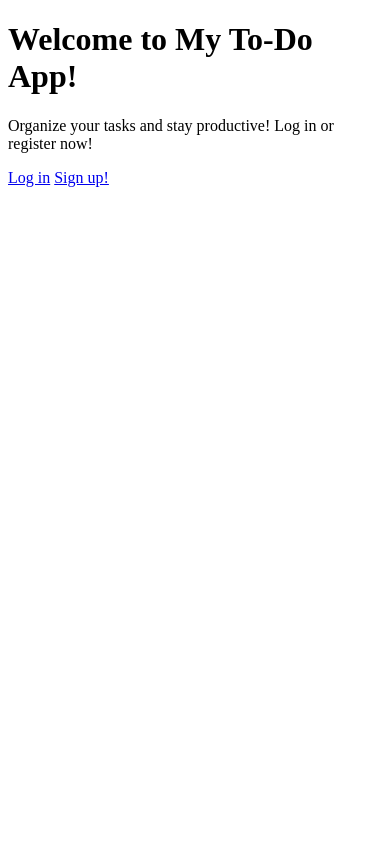
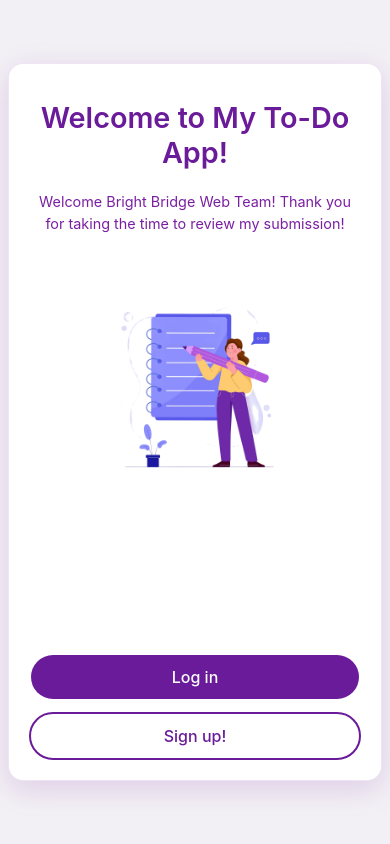
Before and after one commit to notacoham/todo_app_project, a Django app: page / in a window 390 px wide. Run offline with Django 5.2, Linux system fonts and the light colour scheme.

Commit message:
feat: add initial styling to login/register flow as well as home screen

```diff
--- /dev/null
+++ b/tasks/static/tasks/css/home.css
@@ -0,0 +1,150 @@
+body {
+  background-color: #f3f0f5;
+  display: flex;
+  min-height: 100vh;
+  margin: 0;
+  font-family: "Inter", Arial, sans-serif;
+  justify-content: center;
+  align-items: center;
+  padding: 1rem;
+  box-sizing: border-box;
+}
+
+.container {
+  background-color: white;
+  border-radius: 15px;
+  box-shadow: 0 8px 30px rgba(100, 0, 150, 0.15);
+  padding: 2rem;
+  max-width: 500px;
+  width: 100%;
+  min-height: 80vh;
+  text-align: center;
+  display: flex;
+  flex-direction: column;
+  justify-content: space-between;
+  position: relative;
+  border: 1px solid rgba(100, 0, 150, 0.1);
+  box-sizing: border-box;
+}
+
+.content-wrapper {
+  flex: 1;
+  display: flex;
+  flex-direction: column;
+  justify-content: flex-start;
+  padding: 1rem 0;
+  max-height: 75%;
+  gap: 1rem;
+}
+
+.title {
+  color: #6a1b9a;
+  font-size: clamp(1.8rem, 5vw, 2.5rem);
+  margin: 0 0 0.5rem;
+  font-weight: 600;
+}
+
+.sub-title {
+  color: #7b1fa2;
+  font-size: clamp(0.9rem, 3vw, 1.1rem);
+  margin: 0 0 1rem;
+  line-height: 1.5;
+}
+
+.home-image {
+  max-width: 70%;
+  height: auto;
+  margin: 1rem auto;
+  object-fit: contain;
+  max-height: 35vh;
+}
+
+.button-container {
+  display: flex;
+  gap: 1rem;
+  justify-content: center;
+  flex-wrap: wrap;
+  padding: 1rem 0 0;
+  width: 100%;
+}
+
+.button {
+  text-decoration: none;
+  padding: 12px 24px;
+  border-radius: 25px;
+  font-weight: 500;
+  transition: all 0.3s ease;
+  min-width: 120px;
+  display: inline-block;
+}
+
+.main-btn {
+  background-color: #6a1b9a;
+  color: white;
+}
+
+.main-btn:hover {
+  background-color: #4a148c;
+  box-shadow: 0 4px 12px rgba(106, 27, 154, 0.3);
+}
+
+.sub-btn {
+  background-color: #fff;
+  color: #6a1b9a;
+  border: 2px solid #6a1b9a;
+}
+
+.sub-btn:hover {
+  background-color: #f8f1ff;
+  box-shadow: 0 4px 12px rgba(106, 27, 154, 0.2);
+}
+
+/* Tablet and smaller desktop screens */
+@media (max-width: 768px) {
+  .container {
+    min-height: 70vh;
+    padding: 1.5rem;
+  }
+
+  .home-image {
+    max-width: 80%;
+    max-height: 30vh;
+  }
+
+  .button-container {
+    gap: 0.8rem;
+  }
+}
+
+/* Mobile screens */
+@media (max-width: 480px) {
+  body {
+    padding: 0.5rem;
+  }
+
+  .container {
+    min-height: 85vh;
+    padding: 1.25rem;
+  }
+
+  .content-wrapper {
+    gap: 0.8rem;
+  }
+
+  .home-image {
+    max-width: 85%;
+    max-height: 25vh;
+  }
+
+  .button-container {
+    flex-direction: column;
+    gap: 0.8rem;
+    padding-top: 1.5rem;
+  }
+
+  .button {
+    width: 100%;
+    max-width: 280px;
+    margin: 0 auto;
+  }
+}
--- a/tasks/templates/tasks/home.html
+++ b/tasks/templates/tasks/home.html
@@ -4,14 +4,26 @@
     <meta charset="UTF-8" />
     <meta name="viewport" content="width=device-width, initial-scale=1.0" />
     <title>Welcome to To-Do App</title>
+    {% load static %}
+    <link rel="stylesheet" href="{% static 'tasks/css/home.css' %}">
   </head>
   <body>
-    <div>
-      <h1>Welcome to My To-Do App!</h1>
-      <p>Organize your tasks and stay productive! Log in or register now!</p>
-      <div>
-        <a href="{% url 'login' %}">Log in</a>
-        <a href="{% url 'tasks:register' %}">Sign up!</a>
+    <div class="container">
+      <div class="content-wrapper">
+        <h1 class="title">Welcome to My To-Do App!</h1>
+        <p class="sub-title">
+          Welcome Bright Bridge Web Team! Thank you for taking the time to review
+          my submission!
+        </p>
+        <img
+          src="{% static 'tasks/images/home-page-img.png' %}"
+          alt="Todo App Illustration"
+          class="home-image"
+        >
+      </div>
+      <div class="button-container">
+        <a class="button main-btn" href="{% url 'login' %}">Log in</a>
+        <a class="button sub-btn" href="{% url 'tasks:register' %}">Sign up!</a>
       </div>
     </div>
   </body>
--- a/todo_project/settings.py
+++ b/todo_project/settings.py
@@ -120,6 +120,11 @@ USE_TZ = True
 
 STATIC_URL = 'static/'
 
+# Additional locations of static files
+STATICFILES_DIRS = [
+    os.path.join(BASE_DIR, 'static'),
+]
+
 # Default primary key field type
 # https://docs.djangoproject.com/en/5.2/ref/settings/#default-auto-field
 
```
Also changed, not shown: tasks/templates/tasks/register.html (+26 -16 lines), templates/registration/login.html (+37 -15 lines), README.md, tasks/static/tasks/images/home-page-img.png (added).
